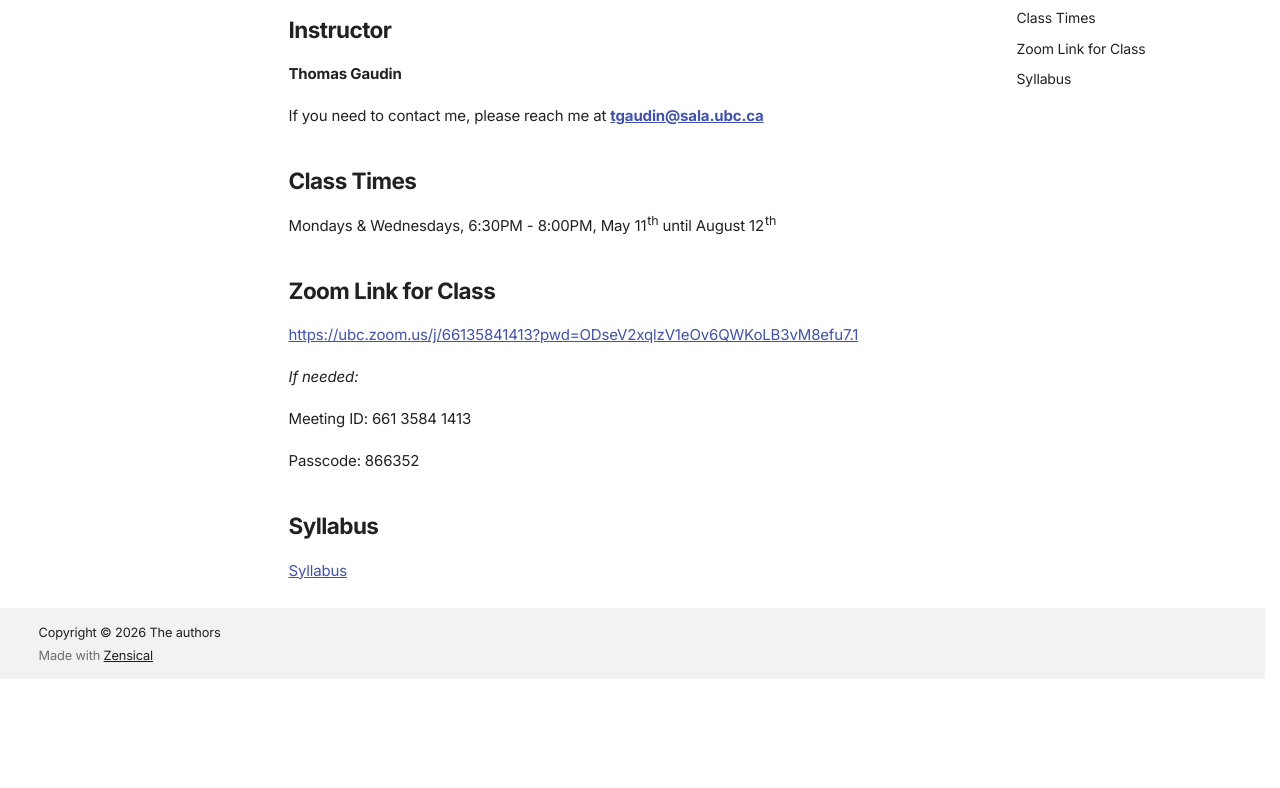
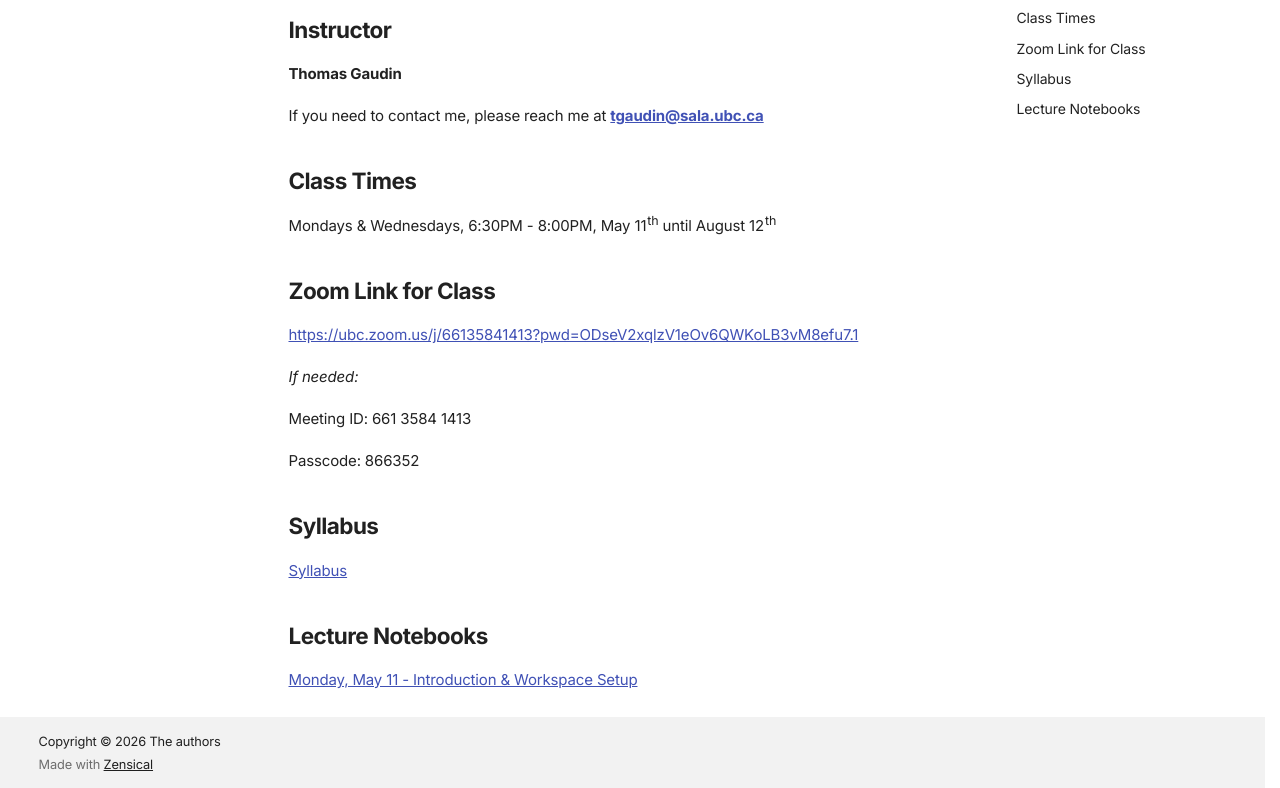
Before and after one commit to aarcThom/CodingforDesigners2026, a plain HTML site: page site/index.html in a window 1280 px wide. Shown: the part 159-947 px from the top of the page. Before the commit the page ends 838 px from the top, so only its background shows below. Drawn offline with nearby package versions, Linux system fonts and the light colour scheme.

Commit message:
Add link for first lecture's notebook

```diff
--- a/site/index.html
+++ b/site/index.html
@@ -318,6 +318,17 @@
 
 </li>
 
+        <li class="md-nav__item">
+  <a href="#lecture-notebooks" class="md-nav__link">
+    <span class="md-ellipsis">
+      <span class="md-typeset">
+        Lecture Notebooks
+      </span>
+    </span>
+  </a>
+
+</li>
+
     </ul>
 
 </nav>
@@ -410,6 +421,17 @@
 
 </li>
 
+        <li class="md-nav__item">
+  <a href="#lecture-notebooks" class="md-nav__link">
+    <span class="md-ellipsis">
+      <span class="md-typeset">
+        Lecture Notebooks
+      </span>
+    </span>
+  </a>
+
+</li>
+
     </ul>
 
 </nav>
@@ -446,6 +468,8 @@
 <p>Passcode: 866352</p>
 <h2 id="syllabus">Syllabus<a class="headerlink" href="#syllabus" title="Permanent link">&para;</a></h2>
 <p><a href="https://github.com/aarcThom/CodingforDesigners2026/blob/main/Arch577cDes450iSyllabus.pdf">Syllabus</a></p>
+<h2 id="lecture-notebooks">Lecture Notebooks<a class="headerlink" href="#lecture-notebooks" title="Permanent link">&para;</a></h2>
+<p><a href="https://github.com/aarcThom/cfd26/blob/main/0511_intro/0511_intro.ipynb">Monday, May 11 - Introduction &amp; Workspace Setup</a></p>
 
 
 
--- a/site/search.json
+++ b/site/search.json
@@ -1 +1 @@
-{"config":{"separator":"[\\s\\-_,:!=\\[\\]()\\\\\"`/]+|\\.(?!\\d)"},"items":[{"location":"","level":1,"title":"Arch 577c / Des450i","text":"","path":["Arch 577c / Des450i"],"tags":[]},{"location":"#instructor","level":2,"title":"Instructor","text":"<p>Thomas Gaudin</p> <p>If you need to contact me, please reach me at tgaudin@sala.ubc.ca</p>","path":["Arch 577c / Des450i"],"tags":[]},{"location":"#class-times","level":2,"title":"Class Times","text":"<p>Mondays &amp; Wednesdays, 6:30PM - 8:00PM, May 11<sup>th</sup> until August 12<sup>th</sup></p>","path":["Arch 577c / Des450i"],"tags":[]},{"location":"#zoom-link-for-class","level":2,"title":"Zoom Link for Class","text":"<p>https://ubc.zoom.us/j/66135841413?pwd=ODseV2xqlzV1eOv6QWKoLB3vM8efu7.1</p> <p>If needed:</p> <p>Meeting ID: 661 3584 1413</p> <p>Passcode: 866352</p>","path":["Arch 577c / Des450i"],"tags":[]},{"location":"#syllabus","level":2,"title":"Syllabus","text":"<p>Syllabus</p>","path":["Arch 577c / Des450i"],"tags":[]}]}
+{"config":{"separator":"[\\s\\-_,:!=\\[\\]()\\\\\"`/]+|\\.(?!\\d)"},"items":[{"location":"","level":1,"title":"Arch 577c / Des450i","text":"","path":["Arch 577c / Des450i"],"tags":[]},{"location":"#instructor","level":2,"title":"Instructor","text":"<p>Thomas Gaudin</p> <p>If you need to contact me, please reach me at tgaudin@sala.ubc.ca</p>","path":["Arch 577c / Des450i"],"tags":[]},{"location":"#class-times","level":2,"title":"Class Times","text":"<p>Mondays &amp; Wednesdays, 6:30PM - 8:00PM, May 11<sup>th</sup> until August 12<sup>th</sup></p>","path":["Arch 577c / Des450i"],"tags":[]},{"location":"#zoom-link-for-class","level":2,"title":"Zoom Link for Class","text":"<p>https://ubc.zoom.us/j/66135841413?pwd=ODseV2xqlzV1eOv6QWKoLB3vM8efu7.1</p> <p>If needed:</p> <p>Meeting ID: 661 3584 1413</p> <p>Passcode: 866352</p>","path":["Arch 577c / Des450i"],"tags":[]},{"location":"#syllabus","level":2,"title":"Syllabus","text":"<p>Syllabus</p>","path":["Arch 577c / Des450i"],"tags":[]},{"location":"#lecture-notebooks","level":2,"title":"Lecture Notebooks","text":"<p>Monday, May 11 - Introduction &amp; Workspace Setup</p>","path":["Arch 577c / Des450i"],"tags":[]}]}
```
Also changed, not shown: 1 other file.
